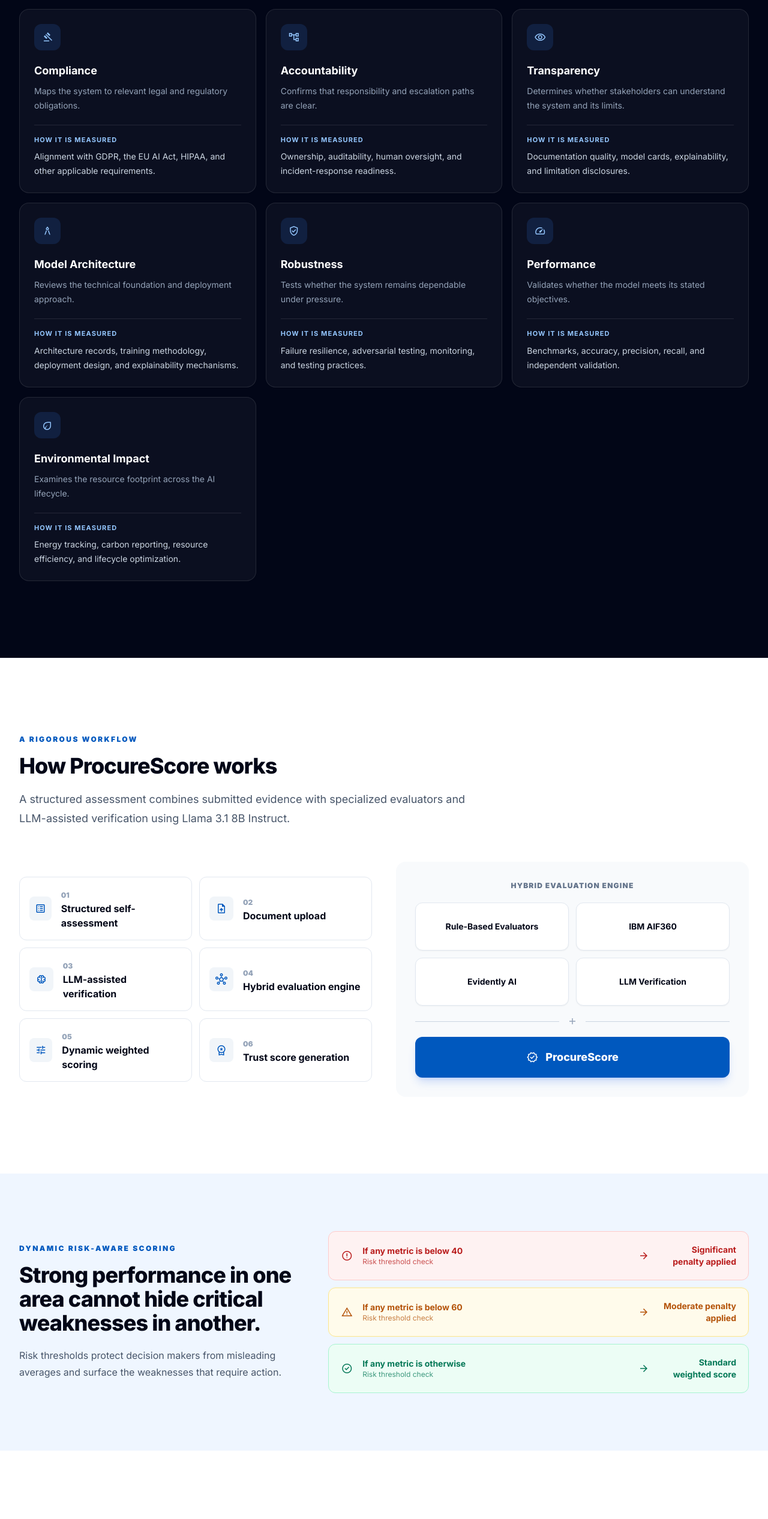
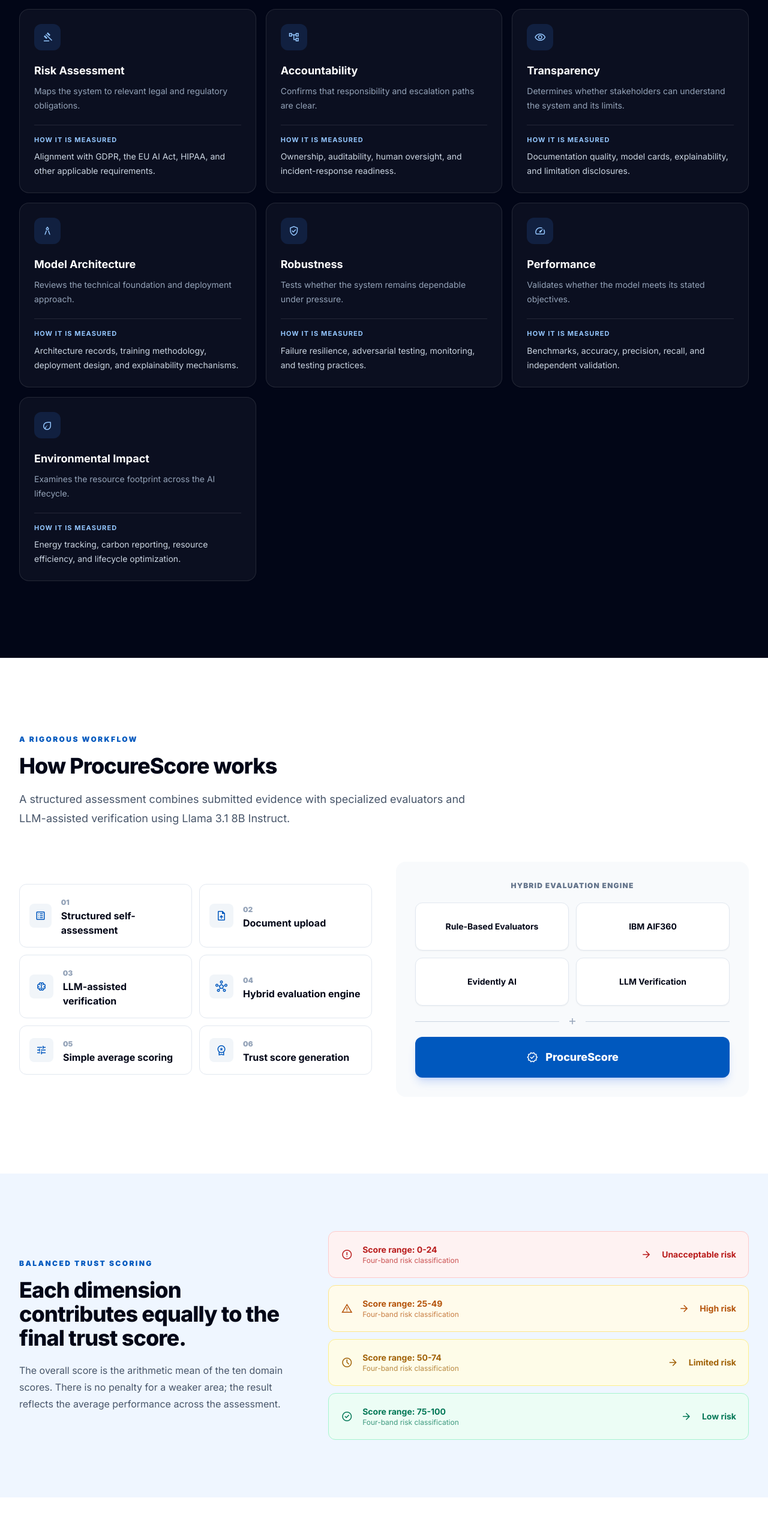
Before and after one commit to Swaggerlish/trustscore, a React (Vite) app in the folder frontend/: page / in a window 1280 px wide. Shown: the part 2693-5226 px from the top of the page at 60% size. Built offline with nearby package versions, Linux system fonts and the light colour scheme; no server answers.

Commit message:
chnage the avatar

```diff
--- a/frontend/src/components/Header.jsx
+++ b/frontend/src/components/Header.jsx
@@ -144,12 +144,8 @@
             </button>
           )}
 
-          <div className="hidden w-8 h-8 rounded-full overflow-hidden bg-surface-container-high ml-sm border border-outline-variant sm:block">
-            <img
-              alt="User Avatar"
-              className="w-full h-full object-cover"
-              src="https://lh3.googleusercontent.com/aida-public/AB6AXuD9AzgKToU2wZn17KHryJ9eUQ9s551NS4bcZaS1pyV2PHLB__DcYo3gj9Cwc92JwI3j9RvRk7Vxr1l0d19I2XqjOeeJ7I7DLXZwADQtYLKCd_kFYVxxnc9EKo5kdwhMdzECIQ-Jta1-nI9vVxRRImo0eBuVL8qYDc6tSbatPT64xAfyFqEy0nadP13FzOW88ZEcUU0tY4sY6t5Sc_aUFsJo2q5LTXr5keQ50k0ZhjzfXuVOXLDaKY2HWmBrkXNam0c1wRPKMiyDVOk"
-            />
+          <div className="hidden w-8 h-8 rounded-full overflow-hidden bg-primary ml-sm border border-outline-variant sm:flex items-center justify-center">
+            <span className="material-symbols-outlined text-on-primary text-xl">person</span>
           </div>
         </div>
       </div>
--- a/frontend/src/pages/Assessment.jsx
+++ b/frontend/src/pages/Assessment.jsx
@@ -16,7 +16,7 @@
   { id: 'transparency', num: 6, label: 'Transparency', icon: 'visibility', desc: "Document explanation interfaces, decision logging, and model interpretability tools." },
   { id: 'environmental', num: 7, label: 'Environmental Impact', icon: 'eco', desc: "Analyze electricity consumption and compute power usage during model training and deployment." },
   { id: 'accountability', num: 8, label: 'Accountability', icon: 'group', desc: "Configure review boards, compliance tracking, and intervention protocols." },
-  { id: 'risk', num: 9, label: 'Legal Compliance', icon: 'policy', desc: "Assess regulatory compliance, intellectual property protection, and liability frameworks of the AI system." },
+  { id: 'risk', num: 9, label: 'Risk Assessment', icon: 'policy', desc: "Assess regulatory compliance, intellectual property protection, and liability frameworks of the AI system." },
   { id: 'performance', num: 10, label: 'Performance', icon: 'monitor_heart', desc: "Benchmark operations latency, throughput, validation curves, and test score stability." },
   { id: 'robustness', num: 11, label: 'Robustness', icon: 'engineering', desc: "Identify failover limits, drift monitoring thresholds, and defense mechanisms." },
   { id: 'review', num: 12, label: 'Final Review', icon: 'check_circle', desc: "Consolidate evaluation indicators and publish the AI system's finalized trust certificate." }
@@ -506,7 +506,7 @@
                 </span>
               </div>
               <div className="flex justify-between items-center text-body-md">
-                <span className="text-on-surface-variant">Compliance</span>
+                <span className="text-on-surface-variant">Risk Assessment</span>
                 <span className="font-bold text-on-surface">
                   {scoreLabel(assessmentResult?.compliance_score)}
                 </span>
--- a/frontend/src/pages/Dashboard.jsx
+++ b/frontend/src/pages/Dashboard.jsx
@@ -427,8 +427,7 @@
     { label: 'Unacceptable', range: '0-24%', min: 0, max: 24, count: 0, colorClass: 'bg-error text-white' },
     { label: 'High Risk', range: '25-49%', min: 25, max: 49, count: 0, colorClass: 'bg-orange-500 text-white' },
     { label: 'Limited', range: '50-74%', min: 50, max: 74, count: 0, colorClass: 'bg-yellow-500 text-on-primary' },
-    { label: 'Low Risk', range: '75-89%', min: 75, max: 89, count: 0, colorClass: 'bg-primary-container text-on-primary-container' },
-    { label: 'Very Low Risk', range: '90-100%', min: 90, max: 100, count: 0, colorClass: 'bg-primary text-on-primary' }
+    { label: 'Low Risk', range: '75-100%', min: 75, max: 100, count: 0, colorClass: 'bg-primary-container text-on-primary-container' }
   ];
 
   assessments.forEach((assessment) => {
--- a/frontend/src/pages/LandingPage.jsx
+++ b/frontend/src/pages/LandingPage.jsx
@@ -4,7 +4,7 @@
   ['balance', 'Bias & Fairness', 'Identifies unequal outcomes and discriminatory patterns.', 'IBM AI Fairness 360 metrics, including Statistical Parity Difference and Disparate Impact.'],
   ['dataset', 'Dataset Quality', 'Examines whether the data is reliable and fit for purpose.', 'Evidently AI checks for completeness, missing values, imbalance, and quality indicators.'],
   ['shield_lock', 'Privacy & Security', 'Reviews how sensitive data and system access are protected.', 'Encryption, anonymization, access controls, and data-minimization evidence.'],
-  ['gavel', 'Compliance', 'Maps the system to relevant legal and regulatory obligations.', 'Alignment with GDPR, the EU AI Act, HIPAA, and other applicable requirements.'],
+  ['gavel', 'Risk Assessment', 'Maps the system to relevant legal and regulatory obligations.', 'Alignment with GDPR, the EU AI Act, HIPAA, and other applicable requirements.'],
   ['account_tree', 'Accountability', 'Confirms that responsibility and escalation paths are clear.', 'Ownership, auditability, human oversight, and incident-response readiness.'],
   ['visibility', 'Transparency', 'Determines whether stakeholders can understand the system and its limits.', 'Documentation quality, model cards, explainability, and limitation disclosures.'],
   ['architecture', 'Model Architecture', 'Reviews the technical foundation and deployment approach.', 'Architecture records, training methodology, deployment design, and explainability mechanisms.'],
@@ -115,7 +115,7 @@
             <SectionHeading eyebrow="A rigorous workflow" title="How ProcureScore works" text="A structured assessment combines submitted evidence with specialized evaluators and LLM-assisted verification using Llama 3.1 8B Instruct." />
             <div className="mt-14 grid gap-10 lg:grid-cols-2 lg:items-center">
               <div className="grid gap-3 sm:grid-cols-2">{[
-                ['list_alt', 'Structured self-assessment'], ['upload_file', 'Document upload'], ['neurology', 'LLM-assisted verification'], ['hub', 'Hybrid evaluation engine'], ['tune', 'Dynamic weighted scoring'], ['workspace_premium', 'Trust score generation']
+                ['list_alt', 'Structured self-assessment'], ['upload_file', 'Document upload'], ['neurology', 'LLM-assisted verification'], ['hub', 'Hybrid evaluation engine'], ['tune', 'Simple average scoring'], ['workspace_premium', 'Trust score generation']
               ].map(([icon, label], index) => <div key={label} className="flex items-center gap-4 rounded-xl border border-slate-200 p-4"><span className="grid h-10 w-10 place-items-center rounded-lg bg-slate-100 text-primary"><Icon>{icon}</Icon></span><div><span className="text-xs font-black text-slate-400">0{index + 1}</span><p className="font-bold">{label}</p></div></div>)}</div>
               <div className="rounded-2xl bg-slate-50 p-6 sm:p-8">
                 <p className="mb-5 text-center text-xs font-black uppercase tracking-widest text-slate-500">Hybrid evaluation engine</p>
@@ -129,12 +129,13 @@
 
         <section className="bg-blue-50 py-24">
           <div className="mx-auto grid max-w-7xl gap-12 px-5 lg:grid-cols-[.8fr_1.2fr] lg:items-center lg:px-8">
-            <div><p className="text-xs font-black uppercase tracking-[.2em] text-primary">Dynamic risk-aware scoring</p><h2 className="mt-4 text-3xl font-extrabold tracking-tight sm:text-4xl">Strong performance in one area cannot hide critical weaknesses in another.</h2><p className="mt-5 leading-7 text-slate-600">Risk thresholds protect decision makers from misleading averages and surface the weaknesses that require action.</p></div>
+            <div><p className="text-xs font-black uppercase tracking-[.2em] text-primary">Balanced trust scoring</p><h2 className="mt-4 text-3xl font-extrabold tracking-tight sm:text-4xl">Each dimension contributes equally to the final trust score.</h2><p className="mt-5 leading-7 text-slate-600">The overall score is the arithmetic mean of the ten domain scores. There is no penalty for a weaker area; the result reflects the average performance across the assessment.</p></div>
             <div className="space-y-3">{[
-              ['error', 'Below 40', 'Significant penalty applied', 'bg-red-50 text-red-700 border-red-200'],
-              ['warning', 'Below 60', 'Moderate penalty applied', 'bg-amber-50 text-amber-700 border-amber-200'],
-              ['check_circle', 'Otherwise', 'Standard weighted score', 'bg-emerald-50 text-emerald-700 border-emerald-200']
-            ].map(([icon, threshold, result, colors]) => <div key={threshold} className={`flex items-center gap-4 rounded-xl border p-5 ${colors}`}><Icon>{icon}</Icon><div className="flex-1"><p className="text-sm font-bold">If any metric is {threshold.toLowerCase()}</p><p className="text-xs opacity-75">Risk threshold check</p></div><Icon>arrow_forward</Icon><b className="max-w-32 text-right text-sm">{result}</b></div>)}</div>
+              ['error', '0-24', 'Unacceptable risk', 'bg-red-50 text-red-700 border-red-200'],
+              ['warning', '25-49', 'High risk', 'bg-amber-50 text-amber-700 border-amber-200'],
+              ['schedule', '50-74', 'Limited risk', 'bg-yellow-50 text-yellow-700 border-yellow-200'],
+              ['check_circle', '75-100', 'Low risk', 'bg-emerald-50 text-emerald-700 border-emerald-200']
+            ].map(([icon, threshold, result, colors]) => <div key={threshold} className={`flex items-center gap-4 rounded-xl border p-5 ${colors}`}><Icon>{icon}</Icon><div className="flex-1"><p className="text-sm font-bold">Score range: {threshold}</p><p className="text-xs opacity-75">Four-band risk classification</p></div><Icon>arrow_forward</Icon><b className="max-w-32 text-right text-sm">{result}</b></div>)}</div>
           </div>
         </section>
 
--- a/frontend/src/pages/Reports.jsx
+++ b/frontend/src/pages/Reports.jsx
@@ -83,7 +83,7 @@
             <ScoreCard label="Dataset Quality" value={selectedReport.scores?.datasetQuality} />
             <ScoreCard label="Model Architecture" value={selectedReport.scores?.modelArchitecture} />
             <ScoreCard label="Privacy & Security" value={selectedReport.scores?.privacy} />
-            <ScoreCard label="Compliance" value={selectedReport.scores?.compliance} />
+            <ScoreCard label="Risk Assessment" value={selectedReport.scores?.compliance} />
             <ScoreCard label="Transparency" value={selectedReport.scores?.transparency} />
             <ScoreCard label="Environmental Impact" value={selectedReport.scores?.environmentalImpact} />
             <ScoreCard label="Accountability" value={selectedReport.scores?.accountability} />
--- a/frontend/src/utils/reportExport.js
+++ b/frontend/src/utils/reportExport.js
@@ -106,6 +106,7 @@
 function createOverviewPage(report) {
   const score = clampScore(report.score);
   const risk = String(report.riskLevel || 'Limited risk');
+  const riskDisplay = risk.toLowerCase().includes('risk') ? risk.replace(/\s+risk\b/i, '').trim() : risk;
   const riskColor = risk.toLowerCase().includes('low risk') ? [0.04, 0.55, 0.34] : risk.toLowerCase().includes('high risk') ? [0.97, 0.6, 0.2] : risk.toLowerCase().includes('unacceptable') ? [0.76, 0.12, 0.16] : [0.9, 0.55, 0.06];
   const commands = [
     fill(0.97, 0.98, 0.99), rect(0, 0, 612, 792, 'f'),
@@ -124,8 +125,8 @@
     card(225, 525, 160, 98),
     text('RISK CLASSIFICATION', 240, 596, 8, true, [0.38, 0.44, 0.53]),
     fill(...riskColor), rect(240, 548, 130, 29, 'f'),
-    text(`${safeText(risk).toUpperCase()} RISK`, 252, 558, 12, true, [1, 1, 1]),
-    text('Risk-aware weighted result', 240, 535, 8, false, [0.38, 0.44, 0.53]),
+    text(`${safeText(riskDisplay).toUpperCase()}`, 252, 558, 12, true, [1, 1, 1]),
+    text('Simple average trust result', 240, 535, 8, false, [0.38, 0.44, 0.53]),
     card(400, 525, 172, 98),
     text('ASSESSMENT DETAILS', 415, 596, 8, true, [0.38, 0.44, 0.53]),
     text(`Date  ${safeText(report.date || new Date().toLocaleDateString())}`, 415, 574, 9, false, [0.12, 0.16, 0.22]),
@@ -137,7 +138,7 @@
   const scoreEntries = Object.entries(report.scores || {});
   const labels = {
     bias: 'Bias & Fairness', datasetQuality: 'Dataset Quality', modelArchitecture: 'Model Architecture',
-    privacy: 'Privacy & Security', compliance: 'Compliance', transparency: 'Transparency',
+    privacy: 'Privacy & Security', compliance: 'Risk Assessment', transparency: 'Transparency',
     environmentalImpact: 'Environmental Impact', accountability: 'Accountability',
     performance: 'Performance', robustness: 'Robustness'
   };
```
Also changed, not shown: frontend/src/components/Sidebar.jsx (+4 -8 lines).
